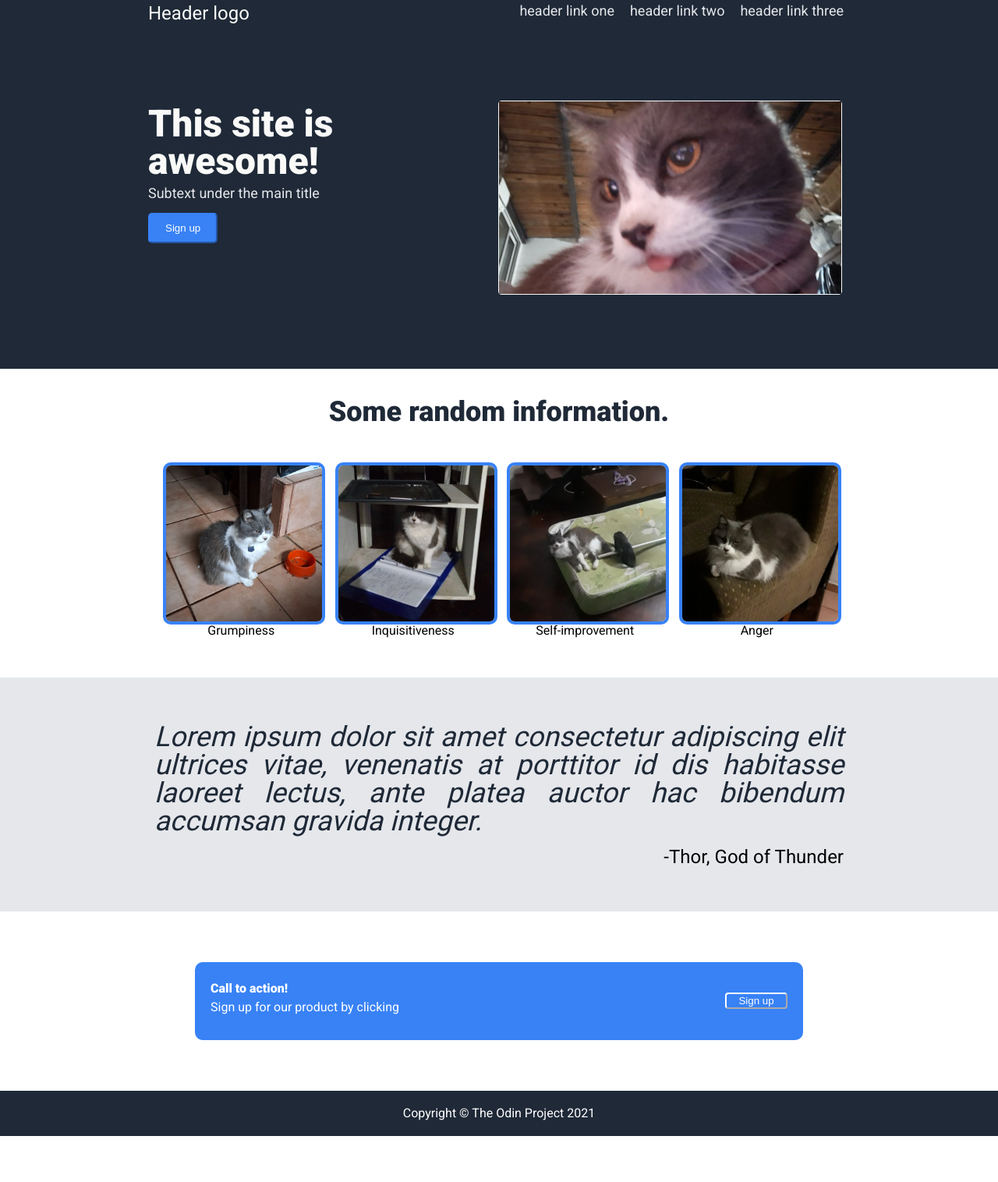
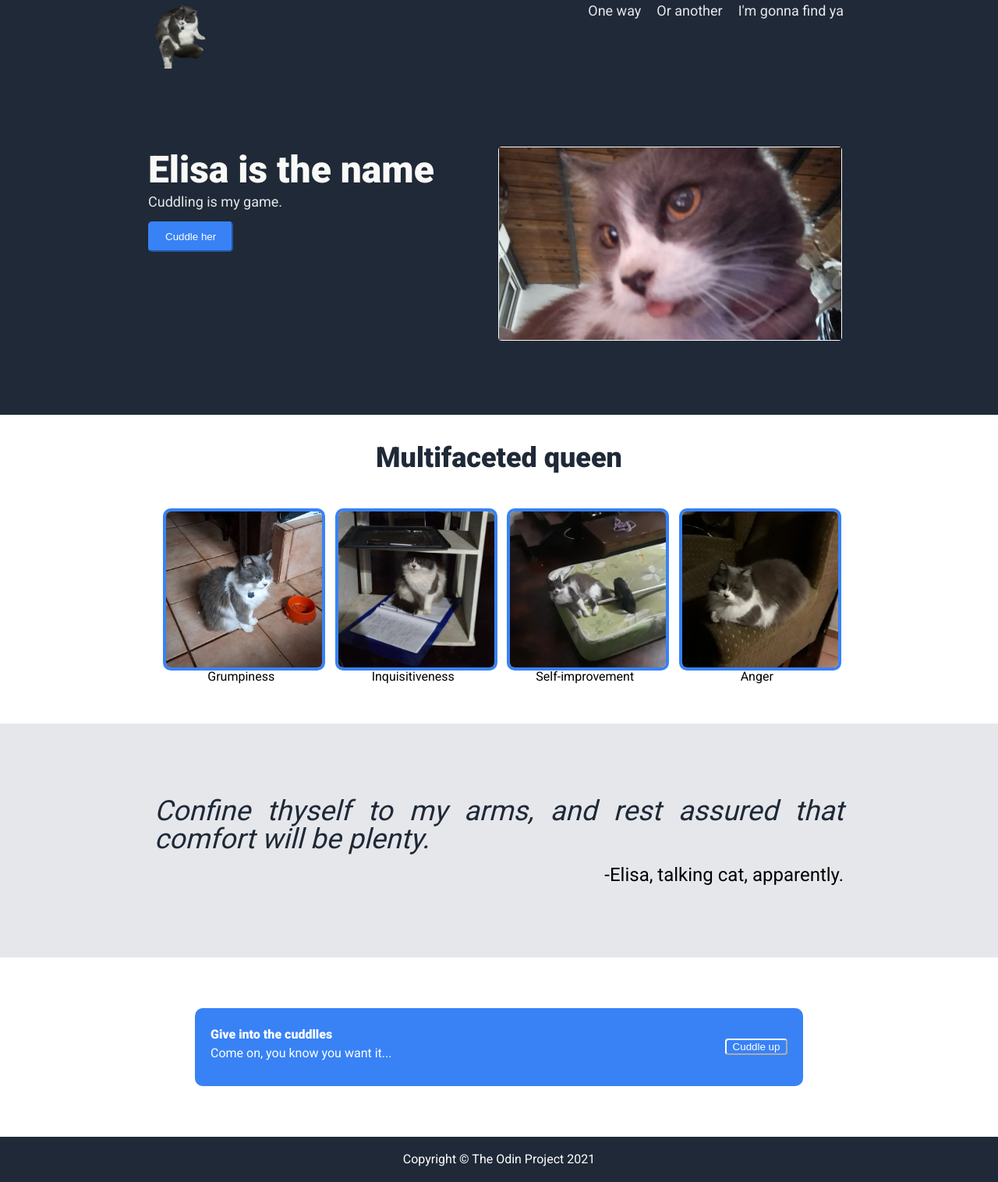
Before and after one commit to ManuelDAssoro/landing-page, a plain HTML site: page index.html in a window 1280 px wide. Shown: the whole page at 78% size. Before the commit the page ends 1457 px from the top, so only its background shows below. Drawn offline with Linux system fonts and the light colour scheme.

Commit message:
complete content

```diff
--- a/index.html
+++ b/index.html
@@ -14,12 +14,12 @@
     <div class = "header">
         <header-content>
             <header-logo>
-                <h1> Header logo</h1>
+                <img   src="./images/icon.png">
             </header-logo>
             <header-links>
-                <a href=""> header link one</a>
-                <a href=""> header link two</a>
-                <a href=""> header link three</a>
+                <a href=""> One way</a>
+                <a href=""> Or another</a>
+                <a href=""> I'm gonna find ya</a>
             </header-links>
         </header-content>
 
@@ -32,11 +32,11 @@
     <div>
         <hero-module>
             <text>
-                <h1> This site is awesome!</h1>
+                <h1> Elisa is the name</h1>
 
-                <p> Subtext under the main title</p>
+                <p> Cuddling is my game.</p>
 
-                <button> Sign up</button>
+                <button> Cuddle her</button>
             </text>
             <picture>
                 <img src="./images/Elisa-joy.webp">
@@ -48,7 +48,7 @@
 <section>
     <div>
         <information>
-            <h2> Some random information.</h2>
+            <h2> Multifaceted queen</h2>
             <div class="images">
                 <div class = "item">
                     <img src="./images/Elisa-hungry.webp"/>
@@ -76,12 +76,12 @@
     <div>
         <quote>
             <p>
-                Lorem ipsum dolor sit amet consectetur adipiscing elit ultrices vitae, venenatis at porttitor id dis habitasse laoreet lectus, ante platea auctor hac bibendum accumsan gravida integer.
+                Confine thyself to my arms, and rest assured that comfort will be plenty.
             </p>
         </quote>
         <signature>
             <p>
-                -Thor, God of Thunder
+                -Elisa, talking cat, apparently.
             </p>
         </signature>
     </div>
@@ -91,10 +91,10 @@
     <div>
         <call-to-action>
             <text>
-                <h2>Call to action!</h2>
-                <p>Sign up for our product by clicking</p>
+                <h2>Give into the cuddlles</h2>
+                <p>Come on, you know you want it...</p>
             </text>
-            <button> Sign up</button>
+            <button> Cuddle up</button>
         </call-to-action>
     </div>
 </section>
--- a/styles.css
+++ b/styles.css
@@ -77,6 +77,8 @@ header-content {
 }
 
 header-content header-logo {
+  min-height: 64px;
+  min-width: 64px;
   font-size: 24px;
   color: #F9FAF8;
 }
```
